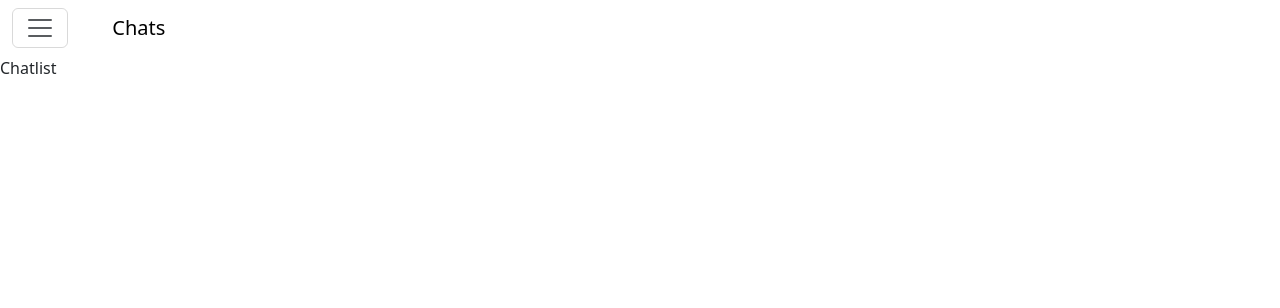
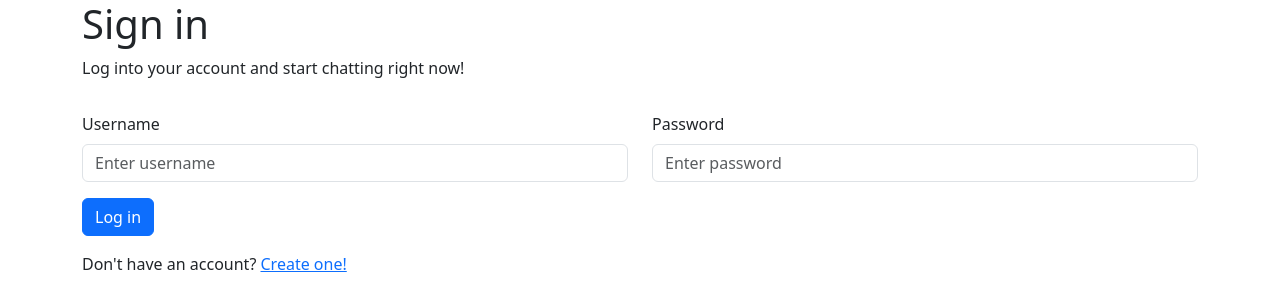
Before and after one commit to el-bekasto/oyu_chat, a React (Create React App) app in the folder frontend/: page / in a window 1280 px wide. Shown: the top 308 px of the page. Built offline with nearby package versions, Linux system fonts and the light colour scheme; no server answers.

Commit message:
added login page

```diff
--- a/frontend/src/App.js
+++ b/frontend/src/App.js
@@ -1,23 +1,10 @@
 import 'bootstrap/dist/css/bootstrap.min.css';
-import {Routes, Route, BrowserRouter} from "react-router-dom";
 
 import Layout from "./hocs/Layout";
 
-import ChatList from "./components/ChatList";
-import Login from "./components/Login";
-import Register from "./components/Register";
-
 function App() {
   return (
-      <BrowserRouter>
-          <Layout>
-              <Routes>
-                  <Route path={"*"} element={ <ChatList/> }/>
-                  <Route path={"/login"} element={ <Login/> }/>
-                  <Route path={'/register'} element={ <Register/> }/>
-              </Routes>
-          </Layout>
-      </BrowserRouter>
+      <Layout/>
   );
 }
 
--- a/frontend/src/components/Login.js
+++ b/frontend/src/components/Login.js
@@ -1,7 +1,81 @@
-export default function Login () {
+import React, {useState} from 'react';
+import {login} from '../actions/auth';
+import {connect} from 'react-redux';
+import {Navigate} from "react-router-dom";
+import Container from "react-bootstrap/Container";
+import Form from 'react-bootstrap/Form';
+import Button from 'react-bootstrap/Button';
+import Row from 'react-bootstrap/Row';
+import Col from 'react-bootstrap/Col';
+import CSRFToken from "./CSRFToken";
+import {Link} from "react-router-dom";
+
+function Login({ isAuthenticated, login }) {
+    const [formData, setFormData] = useState({
+        username: '',
+        password: ''
+    });
+    const [loggedIn, setLoggedIn] = useState(false);
+
+    function onChange(event) {
+        setFormData({ ...formData, [event.target.name]: event.target.value })
+    }
+    function onSubmit(event) {
+        event.preventDefault();
+
+        login(formData.username, formData.password);
+        setLoggedIn(true);
+    }
+
+    if (loggedIn || isAuthenticated) {
+        return (<Navigate to={'/'}/>);
+    }
+
     return (
-        <p>
-            Login
-        </p>
+        <Container>
+            <h1>Sign in</h1>
+            <p>Log into your account and start chatting right now!</p>
+            <Form onSubmit={e => onSubmit(e)}>
+                <CSRFToken/>
+                <Row>
+                    <Col>
+                        <Form.Group className={'mt-3'} controlId={'formUsername'}>
+                            <Form.Label>Username</Form.Label>
+                            <Form.Control
+                                type={'text'}
+                                placeholder={'Enter username'}
+                                name={'username'}
+                                value={formData.username}
+                                onChange={e => onChange(e)}
+                                required
+                            />
+                        </Form.Group>
+                    </Col>
+                    <Col>
+                        <Form.Group className={'mt-3'} controlId={'formPassword'}>
+                            <Form.Label>Password</Form.Label>
+                            <Form.Control
+                                type={'password'}
+                                placeholder={'Enter password'}
+                                name={'password'}
+                                value={formData.password}
+                                onChange={e => onChange(e)}
+                                required
+                            />
+                        </Form.Group>
+                    </Col>
+                </Row>
+                <Button className={'mt-3'} type={'submit'}>Log in</Button>
+            </Form>
+            <p className={'mt-3'}>
+                Don't have an account? <Link to={'/register'}>Create one!</Link>
+            </p>
+        </Container>
     )
 }
+
+const mapStateToProps = state => ({
+    isAuthenticated: state.auth.isAuthenticated
+});
+
+export default connect(mapStateToProps, { login })(Login);
--- a/frontend/src/components/Register.js
+++ b/frontend/src/components/Register.js
@@ -1,5 +1,5 @@
 import React, {useState} from 'react';
-import {register} from '../actions/auth';
+import {logout, register} from '../actions/auth';
 import {connect} from 'react-redux';
 import {Navigate} from "react-router-dom";
 import Container from "react-bootstrap/Container";
@@ -9,7 +9,7 @@ import Row from 'react-bootstrap/Row';
 import Col from 'react-bootstrap/Col';
 import CSRFToken from "./CSRFToken";
 
-function Register({ register }) {
+function Register({ isAuthenticated, register }) {
     const [formData, setFormData] = useState({
         username: '',
         password: '',
@@ -29,9 +29,8 @@ function Register({ register }) {
         }
     }
 
-    if (accountCreated) {
-        return (<Navigate to={'/'}/>);
-    }
+    if (isAuthenticated || accountCreated)
+        return (<Navigate to={'/'}/>)
 
     return (
         <Container>
@@ -86,4 +85,8 @@ function Register({ register }) {
     )
 }
 
-export default connect(null, { register })(Register);
+const mapStateToProps = state => ({
+    isAuthenticated: state.auth.isAuthenticated
+});
+
+export default connect(mapStateToProps, { register })(Register);
--- a/frontend/src/hocs/Layout.js
+++ b/frontend/src/hocs/Layout.js
@@ -1,11 +1,27 @@
 import NavbarComponent from '../components/Navbar'
 import {Fragment} from "react";
+import {connect} from "react-redux";
+import {logout} from "../actions/auth";
+import Login from "../components/Login";
+import {Routes, Route, BrowserRouter} from "react-router-dom";
+import ChatList from "../components/ChatList";
+import Register from "../components/Register";
 
-export default function Layout ({ children }) {
+function Layout ({ isAuthenticated, logout, children }) {
     return (
-        <Fragment>
-            <NavbarComponent/>
-            {children}
-        </Fragment>
+        <BrowserRouter>
+            {isAuthenticated ? <NavbarComponent/> : null}
+            <Routes>
+                <Route path={"*"} element={ isAuthenticated ? <ChatList/> : <Login/> }/>
+                <Route path={"/login"} element={ <Login/> }/>
+                <Route path={'/register'} element={ <Register/> }/>
+            </Routes>
+        </BrowserRouter>
     )
 }
+
+const mapStateToProps = state => ({
+    isAuthenticated: state.auth.isAuthenticated
+});
+
+export default connect(mapStateToProps, { logout })(Layout);
```
